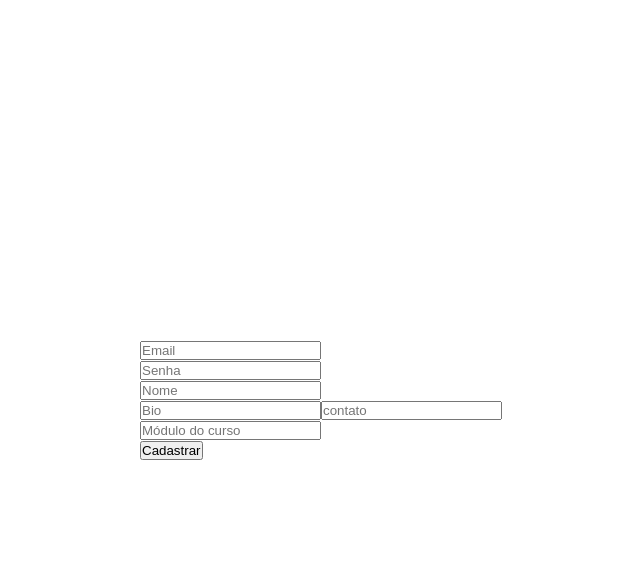
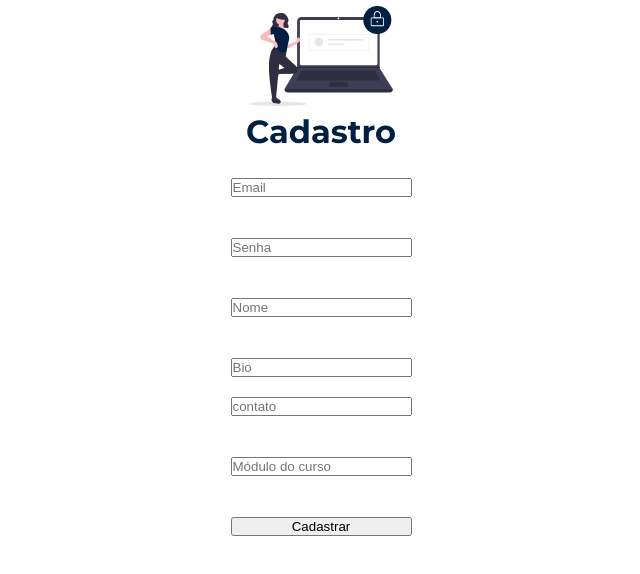
Before and after one commit to bellapegoraro/kenziehub, a React (Create React App) app: page /register in a window 1280 px wide. Shown: the top 574 px of the page, without its empty margins (319-959 px from the left). Built offline with nearby package versions, Linux system fonts and the light colour scheme.

Commit message:
feat: creating the style paste and adding the image and the starting styles for the register form

```diff
--- a/src/pages/Register/index.jsx
+++ b/src/pages/Register/index.jsx
@@ -3,6 +3,8 @@ import { yupResolver } from "@hookform/resolvers/yup";
 import { useForm } from "react-hook-form";
 import { registerUserThunk } from "../../store/modules/register/thunk";
 import { useDispatch } from "react-redux";
+import image from "./imagens/undraw_secure_login_pdn4.svg";
+import { Container, Image, Title, Form } from "./style";
 
 const RegisterForm = () => {
   const dispatch = useDispatch();
@@ -34,7 +36,10 @@ const RegisterForm = () => {
   };
 
   return (
-    <form onSubmit={handleSubmit(handleForm)}>
+    <Container>
+      <Image alt="register" src={image} />
+      <Title>Cadastro</Title>
+      <Form onSubmit={handleSubmit(handleForm)}>
         <input name="email" placeholder="Email" ref={register}></input>
         <p style={{ color: "red" }}>{errors.email?.message}</p>
         <input name="password" placeholder="Senha" ref={register}></input>
@@ -60,7 +65,8 @@ const RegisterForm = () => {
         <p style={{ color: "red" }}>{errors.courseModule?.message}</p>
 
         <button type="submit">Cadastrar</button>
-    </form>
+      </Form>
+    </Container>
   );
 };
 
--- /dev/null
+++ b/src/pages/Register/style.js
@@ -0,0 +1,29 @@
+import styled from "styled-components";
+
+const Container = styled.div`
+  display: flex;
+  flex-direction: column;
+  align-items: center;
+  height: 100vh;
+`;
+
+const Image = styled.img`
+  margin-top: 3%;
+  width: 200px;
+  height: 100px;
+`;
+
+const Title = styled.h1`
+  color: #001f43;
+  margin-top: 3%;
+`;
+
+const Form = styled.form`
+  margin-top: 3%;
+  display: flex;
+  flex-direction: column;
+  justify-content: space-evenly;
+  height: 50vh;
+`;
+
+export { Container, Image, Title, Form };
```
Also changed, not shown: src/pages/Register/imagens/undraw_secure_login_pdn4.svg (added), 1 other file (tests, documents, lock files or other folders). Lines whose indentation alone changed are shown as unchanged.
